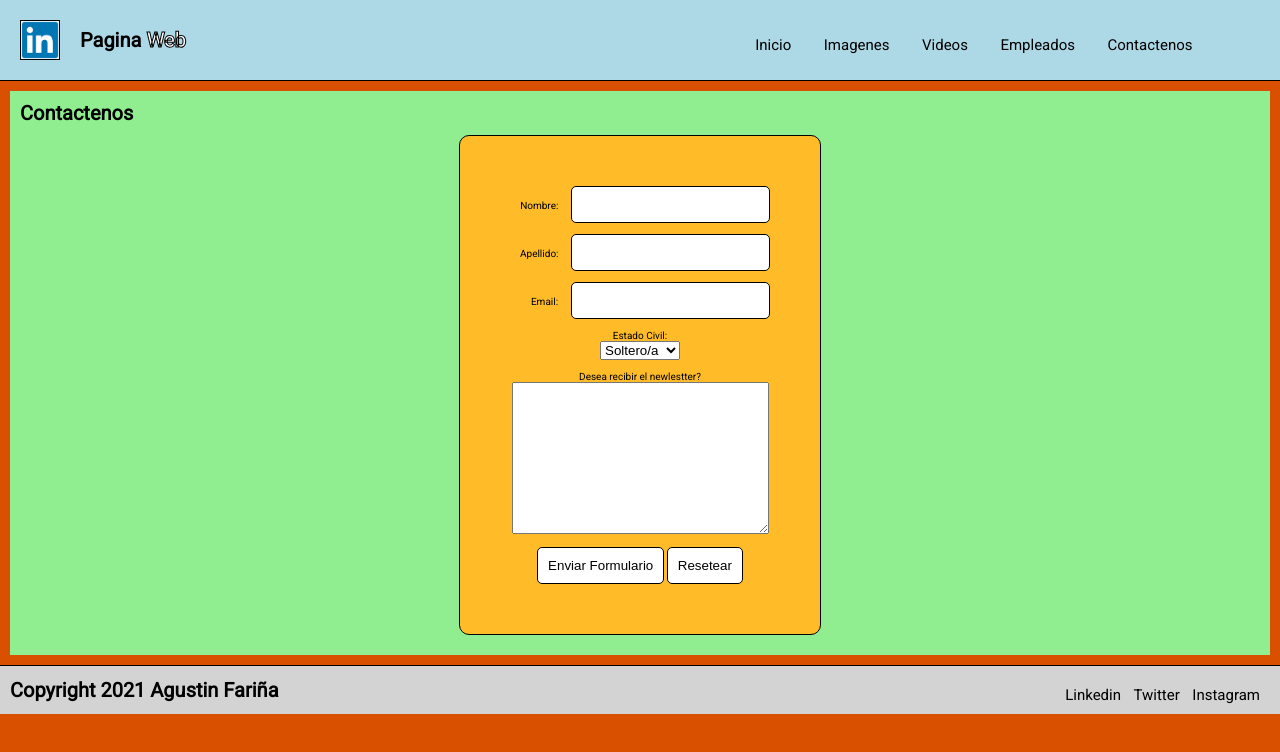
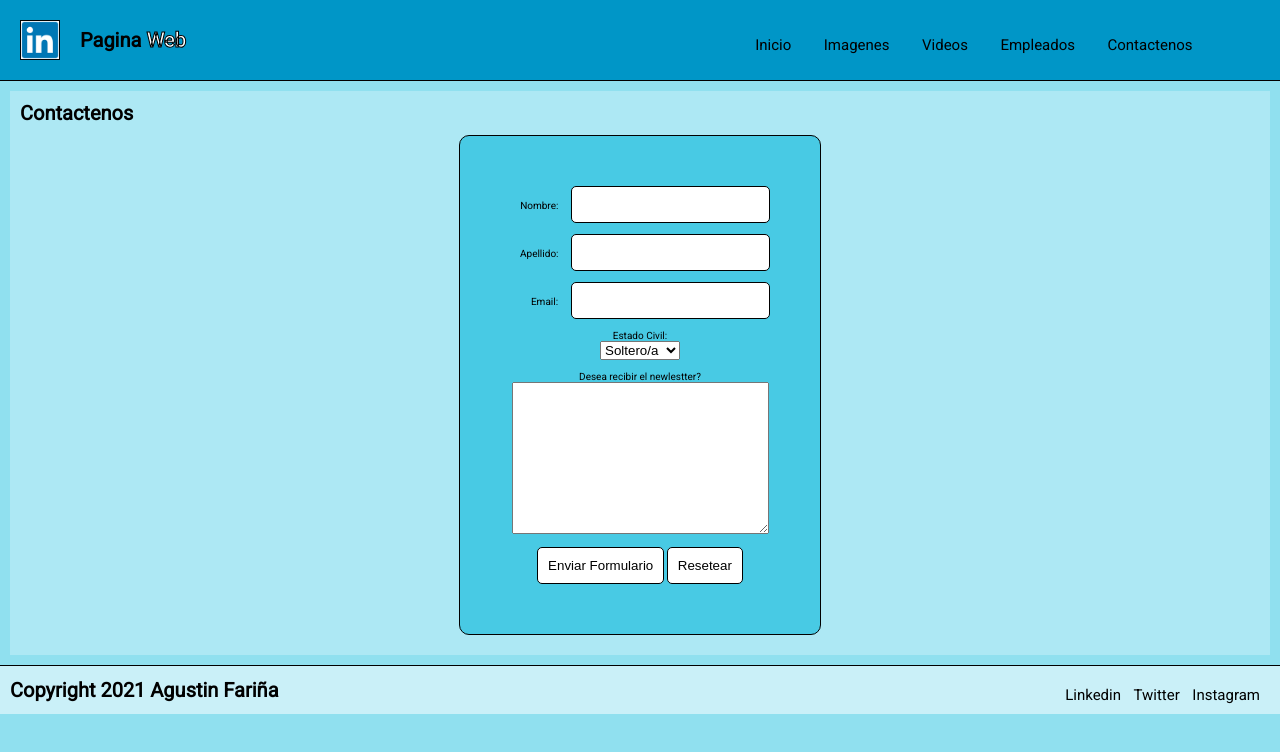
Before and after one commit to agustinfarinia1/curso-desarrollo-web, a plain HTML site: page pages/formularios.html in a window 1280 px wide. Drawn offline with Linux system fonts and the light colour scheme.

Commit message:
cambio de paleta de colores

```diff
--- a/css/style.css
+++ b/css/style.css
@@ -22,7 +22,7 @@ html {
 
 body {
     height: 100%;
-    background-color: #d95100;
+    background-color: #90e0ef;
     font-family: "Roboto", sans-serif; /* fuente de la pagina */
 }
 
@@ -66,7 +66,7 @@ img {
 }
 
 .boton:hover {
-    background-color: black;
+    background-color: #48cae4;
     color: white;
     transition: 0.5s;
     border-radius: 50px;
@@ -92,7 +92,7 @@ input {
 /* HEADER */
 
 header {
-    background-color: lightblue;
+    background-color: #0096c7;
     border-bottom: 1px solid black;
 }
 
@@ -150,7 +150,7 @@ nav {
 main {
     margin: 10px;
     padding: 10px;
-    background-color: lightgreen;
+    background-color: #ade8f4;
 }
 
 .ajuste-imagen {
@@ -179,14 +179,14 @@ main {
 
 .grid-container {
     display: grid;
-    grid-gap: 1rem;
+    grid-gap: 0.5rem;
     grid-template-columns: repeat(3, 1fr);
 }
 
 .grid-item {
     padding: 20px;
     min-height: 200px;
-    background-color: lightgray;
+    background-color: #90e0ef;
     border: 1px solid black;
     text-align: center;
     border-radius: 10px;
@@ -200,7 +200,7 @@ main {
 }
 
 form {
-    background-color: rgb(255, 187, 40);
+    background-color: #48cae4;
     padding: 50px;
     border: 1px solid black;
     border-radius: 10px;
@@ -213,7 +213,7 @@ form {
 /* FOOTER */
 
 footer {
-    background-color: lightgray;
+    background-color: #caf0f8;
     border-top: 1px solid black;
 }
 
```
